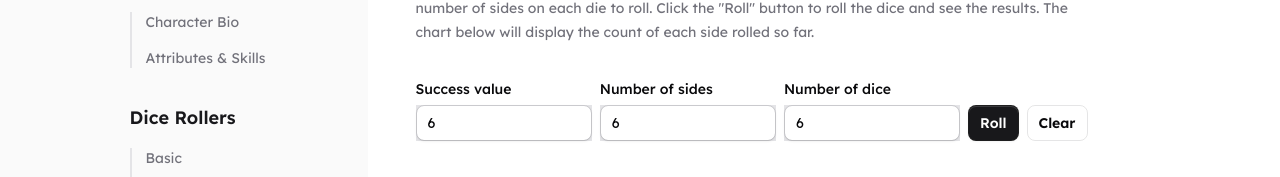
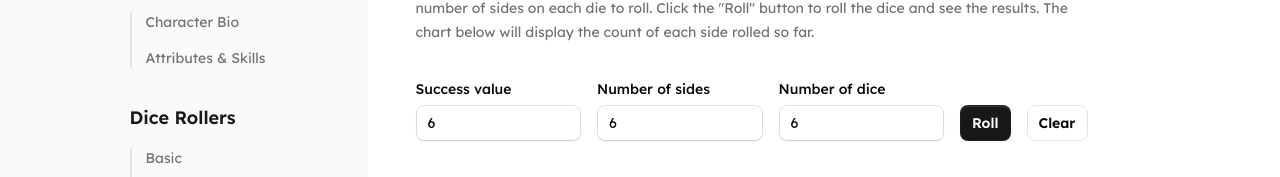
Before and after one commit to starbornone/rpg-things, a Next.js app: page /dice/success in a window 1280 px wide. Shown: the part 228-405 px from the top of the page. Built offline with nearby package versions, Linux system fonts and the light colour scheme.

Commit message:
Improved form display in dice pages

```diff
--- a/src/app/dice/page.tsx
+++ b/src/app/dice/page.tsx
@@ -179,7 +179,7 @@ export default function Page() {
         Basic Dice Roller
       </PageHeading>
 
-      <div className="flex flex-wrap items-end justify-between gap-2">
+      <div className="flex flex-wrap items-end gap-4">
         <Field>
           <Label htmlFor="dice-sides">Number of sides</Label>
           <Input
@@ -187,7 +187,6 @@ export default function Page() {
             onChange={(e) => setDiceSides(parseInt(e.currentTarget.value))}
             type="number"
             value={diceSides}
-            className="w-full bg-gray-200 text-gray-900 dark:bg-gray-800 dark:text-gray-100"
           />
         </Field>
         <Field>
@@ -197,7 +196,6 @@ export default function Page() {
             onChange={(e) => setDiceCount(parseInt(e.currentTarget.value))}
             type="number"
             value={diceCount}
-            className="w-full bg-gray-200 text-gray-900 dark:bg-gray-800 dark:text-gray-100"
           />
         </Field>
         <Button color="dark" onClick={updateData}>
--- a/src/app/dice/success/page.tsx
+++ b/src/app/dice/success/page.tsx
@@ -188,7 +188,7 @@ export default function Page() {
         Success Dice Roller
       </PageHeading>
 
-      <div className="flex items-end justify-between gap-2">
+      <div className="flex items-end justify-between gap-4">
         <Field>
           <Label htmlFor="success-value">Success value</Label>
           <Input
@@ -196,7 +196,6 @@ export default function Page() {
             onChange={(e) => setSuccessValue(parseInt(e.currentTarget.value))}
             type="number"
             value={successValue}
-            className="w-full bg-gray-200 text-gray-900 dark:bg-gray-800 dark:text-gray-100"
           />
         </Field>
         <Field>
@@ -206,7 +205,6 @@ export default function Page() {
             onChange={(e) => setDiceSides(parseInt(e.currentTarget.value))}
             type="number"
             value={diceSides}
-            className="w-full bg-gray-200 text-gray-900 dark:bg-gray-800 dark:text-gray-100"
           />
         </Field>
         <Field>
@@ -216,7 +214,6 @@ export default function Page() {
             onChange={(e) => setDiceCount(parseInt(e.currentTarget.value))}
             type="number"
             value={diceCount}
-            className="w-full bg-gray-200 text-gray-900 dark:bg-gray-800 dark:text-gray-100"
           />
         </Field>
         <Button color="dark" onClick={updateData}>
```
